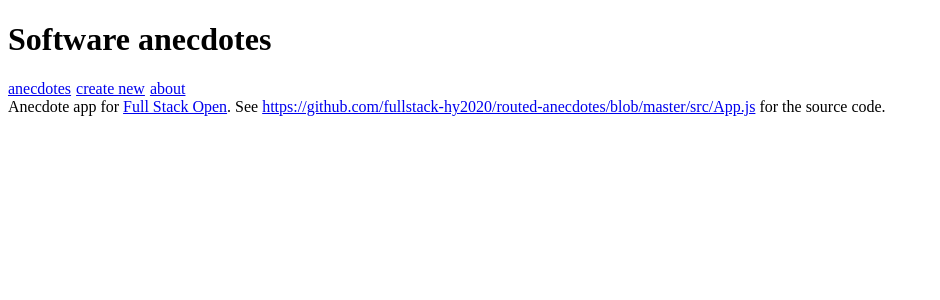
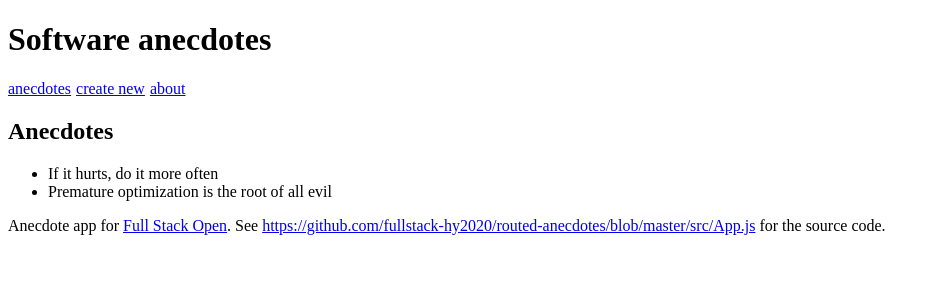
Before and after one commit to serhatprogramming/routed-anecdotes-main, a React (Create React App) app: page / in a window 1280 px wide. Shown: the top 300 px of the page, without its empty margins (0-940 px from the left). Built offline with nearby package versions, Linux system fonts and the light colour scheme; the HTML template or start-up script is replaced by a standard one.

Commit message:
root link added

```diff
--- a/src/App.js
+++ b/src/App.js
@@ -8,7 +8,7 @@ const Menu = () => {
   };
   return (
     <div>
-      <Link to="/anecdotes" style={padding}>
+      <Link to="/" style={padding}>
         anecdotes
       </Link>
       <Link to="/create" style={padding}>
@@ -157,12 +157,9 @@ const App = () => {
       <h1>Software anecdotes</h1>
       <Menu />
       <Routes>
-        <Route
-          path="/anecdotes"
-          element={<AnecdoteList anecdotes={anecdotes} />}
-        />
+        <Route path="/" element={<AnecdoteList anecdotes={anecdotes} />} />
         <Route path="/create" element={<CreateNew addNew={addNew} />} />
-        <Route path="/create" element={<About />} />
+        <Route path="/about" element={<About />} />
       </Routes>
       <Footer />
     </div>
```
